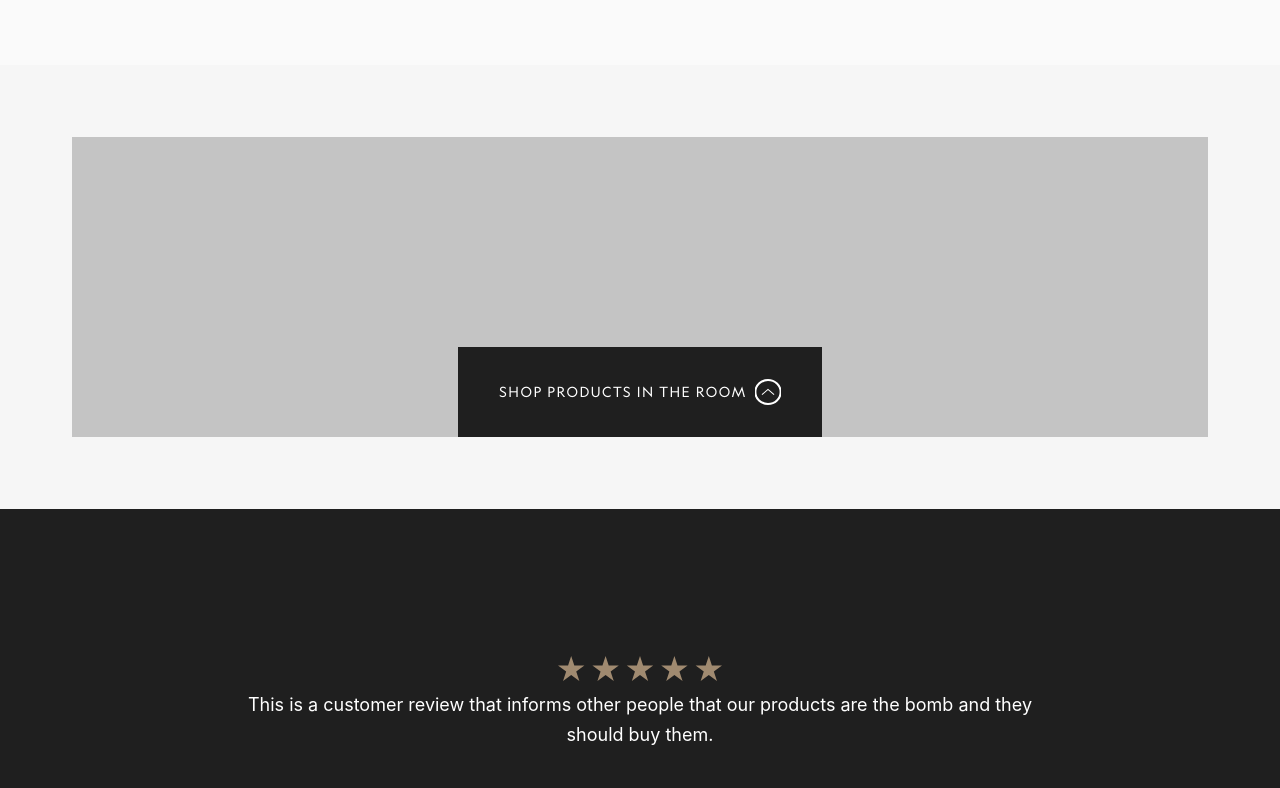
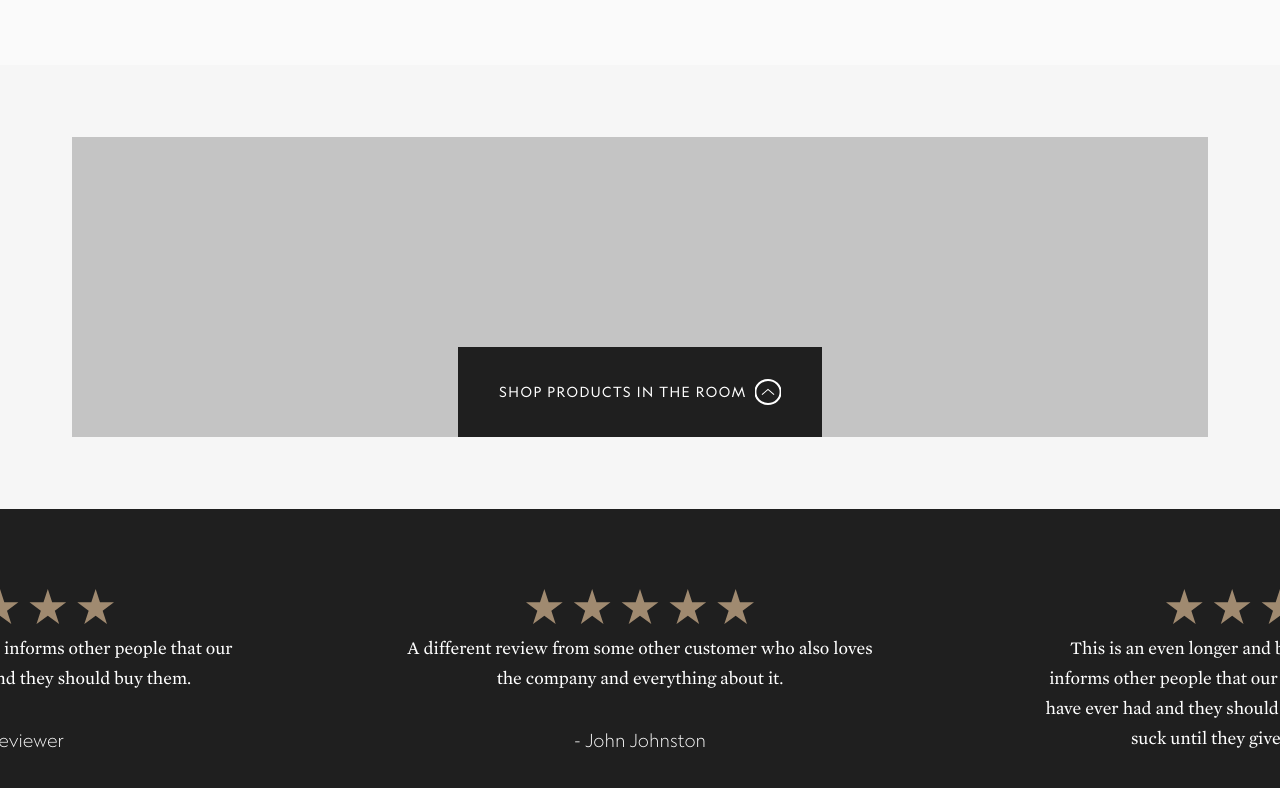
Before and after one commit to danleaver/malouf-test-react, a React (Create React App) app: page / in a window 1280 px wide. Shown: the part 5016-5804 px from the top of the page. Built offline with nearby package versions, Linux system fonts and the light colour scheme.

Commit message:
logic for Reviews

```diff
--- a/src/components/ProductCategories.js
+++ b/src/components/ProductCategories.js
@@ -315,10 +315,16 @@ function SliderMain() {
         </div>
       </div>
       <div className="product-categories-slider-action-main">
-          <div className="product-categories-icon">
-          </div>
-          <div className="product-categories-vert-line">
-          </div>
+
+      { [...Array(6)].map( item => (
+        <>
+           <div className="product-categories-icon">
+           </div>
+           <div className="product-categories-vert-line">
+           </div>
+        </>
+      ))}
+
           <div className="product-categories-icon">
           </div>
           <div className="product-categories-vert-line">
@@ -344,7 +350,7 @@ function SliderMain() {
           Learn More &nbsp; ⟶
         </div>
         <div css={css`display: flex`}>
-          { [1,2,3,4,5,6].map( pos => (
+          { [...Array(6)].map( pos => (
             <Indicator slidePos={slidePos} pos={pos}> </Indicator>
           ))}
         </div>
--- a/src/components/Reviews.js
+++ b/src/components/Reviews.js
@@ -1,18 +1,154 @@
-const Reviews = () => (
+/** @jsxImportSource @emotion/react */
+import { css, jsx } from '@emotion/react';
+import styled from '@emotion/styled';
+import { useState } from 'react';
+
+const reviews = [
+ { review: "This is a customer review that informs other people that our products are the bomb and they should buy them.",
+   customer: "- Mrs. Reviewer"
+ },
+ { review: "A different review from some other customer who also loves the company and everything about it.",
+   customer: "- John Johnston"
+ },
+ { review: "This is an even longer and better  customer review that informs other people that our products are the  the best they have ever had and they should buy them or else their life will suck until they give in and buy already.",
+   customer: "- Pillows Yearly Report 2021"
+ },
+]
+
+const Reviews = () => {
+  const [ slidePos, setSlidePos ] = useState(1);
+  const [ currentSlides, setCurrentSlides ] = useState([reviews[0], reviews[1], reviews[2]])
+
+
+  // This badly needs to be refactored, but oh well.
+  const changeSlide = (index) => {
+    switch (index) {
+      case 0:
+        setSlides(0)
+      break;
+      case 1:
+        setSlides(1)
+      break;
+      default:
+        setSlides(2)
+    }
+  }
+
+  const pickSlide = (index) => {
+    switch (index) {
+      case 0:
+        switch (slidePos) {
+          case 0:
+            setSlides(2)
+            break;
+          case 1:
+            setSlides(0)
+            break;
+          default:
+            setSlides(1)
+          break;
+        }
+      break;
+      case 2:
+        switch (slidePos) {
+          case 0:
+            setSlides(1)
+            break;
+          case 1:
+            setSlides(2)
+            break;
+          default:
+            setSlides(0)
+          break;
+        }
+      break;
+      default:
+        return
+    }
+  }
+
+  const setSlides = (pos) => {
+    if (pos === 0) {
+      setCurrentSlides([reviews[2], reviews[0], reviews[1]])
+      setSlidePos(0)
+    } else if (pos === 1) {
+      setCurrentSlides([reviews[0], reviews[1], reviews[2]])
+      setSlidePos(1)
+    } else {
+      setCurrentSlides([reviews[1], reviews[2], reviews[0]])
+      setSlidePos(2)
+    }
+  }
+  return (
     <>
-    <div className="reviews">
+      <div
+        css={css`
+          display: flex;
+          justify-content: center;
+          overflow-x: hidden;
+          // width: 100%;
+          background: #1f1f1f;
+        `}
+      >
+
+        { currentSlides.map( (item, pos) => (
+          <div onClick={() => pickSlide(pos)}>
+            <Review review={item.review} customer={item.customer} />
+          </div>
+        ))}
+      </div>
+      <div
+        css={css`
+          display: flex;
+          justify-content: center;
+          align-items: center;
+          background: #1e1e1e;
+        `}
+      >
+        <Line />
+        {
+          [...Array(3)].map( (tmp, pos) => (
+            <Indicator slidePos={slidePos} pos={pos} onClick={() => changeSlide(pos)}> </Indicator>
+          ))
+        }
+        <Line />
+      </div>
+    </>
+  )
+}
+
+
+const Review = (props) => (
+  <div
+    className="reviews"
+  >
     <div className="review">
       <div>
-          <img height="25px" src="assets/SVG/5stars.svg" />
+        <img height="35px" src="assets/SVG/5stars.svg" />
       </div>
-        This is a customer review that informs other people that our products are the bomb and they should
-        buy them.
+        {props.review}
       <div className="reviewer">
-          - Ms. Reviewer
+        {props.customer}
       </div>
     </div>
   </div>
-  </>
 )
 
+const Line = styled.div`
+  height: 1px;
+  width: 100%;
+  background: grey;
+  margin: 10px;
+`
+const Indicator = styled.div`
+  background: grey;
+  border-radius: 50%;
+  height: 20px;
+  width: 20px;
+  margin: 10px;
+  flex-shrink: 0;
+  ${props=> props.pos === props.slidePos && "background: white"};
+  cursor: pointer;
+`
+
 export default Reviews
--- a/src/index.css
+++ b/src/index.css
@@ -973,10 +973,23 @@ body {
 .reviews {
   background: #1f1f1f;
   color: white;
-  padding: 4.2rem;
+  /* padding: 4.2rem; */
   line-height: 30px;
   font-size: 18px;
   text-align: center;
+  min-width: 50vw;
+}
+
+.review {
+  font-family: Mercury-Text-G2;
+  margin: 5rem;
+  display: flex;
+  flex-direction: column;
+  cursor: pointer;
+}
+
+.review:hover {
+  transform: scale(1.05)
 }
 
 .reviewer {
@@ -986,7 +999,7 @@ body {
 
 @media (min-width: 768px) {
   .reviews {
-    padding: 9.2rem 14.5rem;
+    /* padding: 9.2rem 14.5rem; */
   }
 }
 
```
Also changed, not shown: 1 other file (tests, documents, lock files or other folders). Lines whose indentation alone changed are shown as unchanged.
